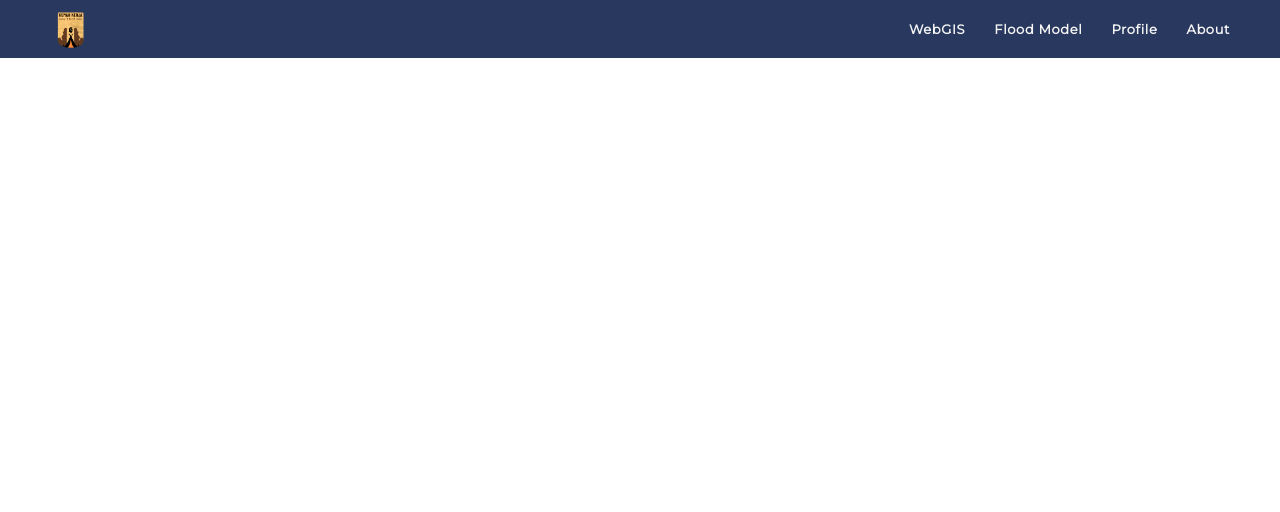
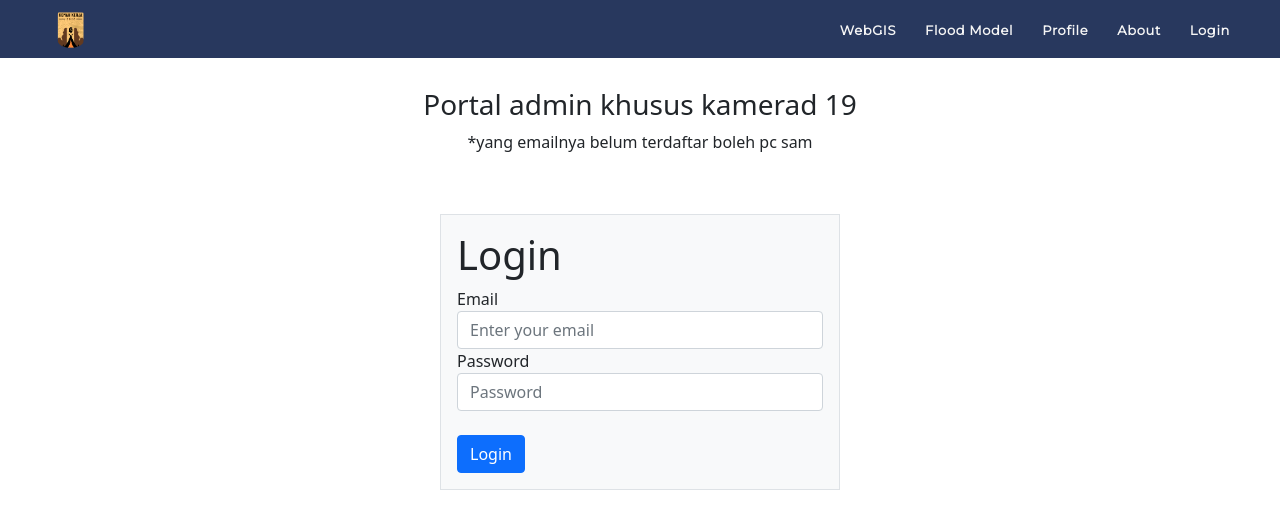
Before and after one commit to samdyra/KemkerApp, a React (Vite) app: page /LoginScreen in a window 1280 px wide. Shown: the top 512 px of the page. Built offline with nearby package versions, Linux system fonts and the light colour scheme.

Commit message:
progress on v2

```diff
--- a/index.html
+++ b/index.html
@@ -2,11 +2,7 @@
 <html lang="en">
   <head>
     <meta charset="UTF-8" />
-    <link
-      rel="icon"
-      type="image/svg+xml"
-      href="/src/Assets/Images/logoKemker.png"
-    />
+    <link rel="icon" type="image/svg+xml" href="/src/Assets/Images/logoKemker.png" />
     <meta name="viewport" content="width=device-width, initial-scale=1.0" />
     <link
       rel="stylesheet"
@@ -19,6 +15,12 @@
       integrity="sha512-XQoYMqMTK8LvdxXYG3nZ448hOEQiglfqkJs1NOQV44cWnUrBc8PkAOcXy20w0vlaXaVUearIOBhiXZ5V3ynxwA=="
       crossorigin=""
     ></script>
+    <link
+      rel="stylesheet"
+      href="https://cdn.jsdelivr.net/npm/bootstrap@5.1.3/dist/css/bootstrap.min.css"
+      integrity="sha384-1BmE4kWBq78iYhFldvKuhfTAU6auU8tT94WrHftjDbrCEXSU1oBoqyl2QvZ6jIW3"
+      crossorigin="anonymous"
+    />
     <title>KemkerApp</title>
   </head>
   <body>
--- a/package.json
+++ b/package.json
@@ -8,11 +8,15 @@
     "preview": "vite preview"
   },
   "dependencies": {
+    "bootstrap": "^5.1.3",
+    "firebase": "^9.8.1",
     "leaflet": "^1.8.0",
     "react": "^18.0.0",
+    "react-bootstrap": "^2.4.0",
     "react-dom": "^18.0.0",
     "react-leaflet": "^4.0.0",
-    "react-router-dom": "5.3.0"
+    "react-router-dom": "^6.3.0",
+    "react-toastify": "^9.0.1"
   },
   "devDependencies": {
     "@types/react": "^18.0.0",
--- a/src/App.jsx
+++ b/src/App.jsx
@@ -1,25 +1,21 @@
 import { Navbar } from "./Components/";
-import { BrowserRouter as Router, Route, Switch } from "react-router-dom";
 import { AboutScreen, FloodModel, ProfileMap, WebGIS } from "./Pages";
+import { BrowserRouter as Router, Route, Routes } from "react-router-dom";
+import Login from "./auth/login";
+import Teams from "./Pages/admin/Teams";
 
 function App() {
   return (
     <Router>
-      <Navbar></Navbar>
-      <Switch>
-        <Route exact path="/">
-          <WebGIS></WebGIS>
-        </Route>
-        <Route exact path="/AboutScreen">
-          <AboutScreen></AboutScreen>
-        </Route>
-        <Route exact path="/FloodModelScreen">
-          <FloodModel></FloodModel>
-        </Route>
-        <Route exact path="/ProfileModelScreen">
-          <ProfileMap></ProfileMap>
-        </Route>
-      </Switch>
+      <Navbar />
+      <Routes>
+        <Route path="/" element={<WebGIS />}></Route>
+        <Route path="/FloodModelScreen" element={<FloodModel />}></Route>
+        <Route path="/ProfileModelScreen" element={<ProfileMap />}></Route>
+        <Route path="/AboutScreen" element={<AboutScreen />}></Route>
+        <Route path="/LoginScreen" element={<Login />}></Route>
+        <Route path="/admin/kelompok" element={<Teams />}></Route>
+      </Routes>
     </Router>
   );
 }
--- a/src/Components/Navbar/NavBar.jsx
+++ b/src/Components/Navbar/NavBar.jsx
@@ -3,8 +3,7 @@ import style from "./NavBarStyle.module.css";
 import { logoKemker } from "../../Assets";
 
 const NavBar = () => {
-  const { navcontainer, navelement, kemkerlogocontainer, linkcontainer } =
-    style;
+  const { navcontainer, navelement, kemkerlogocontainer, linkcontainer } = style;
 
   return (
     <div className={navcontainer}>
@@ -17,6 +16,7 @@ const NavBar = () => {
           <a href="/FloodModelScreen">Flood Model</a>
           <a href="/ProfileModelScreen">Profile</a>
           <a href="/AboutScreen">About</a>
+          <a href="/loginScreen">Login</a>
         </div>
       </div>
     </div>
--- a/src/Pages/About/AboutScreen.jsx
+++ b/src/Pages/About/AboutScreen.jsx
@@ -1,7 +1,6 @@
 import React from "react";
-
 const AboutScreen = () => {
-  return <div>Belajar GIT</div>;
+  return <div>hi</div>;
 };
 
 export default AboutScreen;
--- /dev/null
+++ b/src/Pages/admin/Teams/index.jsx
@@ -0,0 +1,54 @@
+import React from "react";
+import { useState, useEffect } from "react";
+import { query, collection, onSnapshot, orderBy } from "firebase/firestore";
+import { db } from "../../../firebase/firebaseConfig";
+
+const Teams = () => {
+  const [groups, setGroups] = useState([]);
+
+  useEffect(() => {
+    const groupsRef = collection(db, "Groups");
+    const q = query(groupsRef, orderBy("kelompok_num"));
+    onSnapshot(q, (snapshot) => {
+      const groups = snapshot.docs.map((doc) => ({
+        id: doc.id,
+        ...doc.data(),
+      }));
+      setGroups(groups);
+      console.log(groups);
+    });
+  }, []);
+
+  return (
+    <div>
+      {groups.length === 0 ? (
+        <p>add datas</p>
+      ) : (
+        groups.map(
+          ({
+            id,
+            anggota_1,
+            anggota_2,
+            anggota_3,
+            anggota_4,
+            anggota_5,
+            anggota_6,
+            img_anggota_1,
+            img_anggota_2,
+            img_anggota_3,
+            img_anggota_4,
+            img_anggota_5,
+            img_anggota_6,
+          }) => (
+            <div className="border mt-3 bg-light" key={id}>
+              <p>{`${id} ${anggota_1} ${anggota_2} ${anggota_3}`}</p>
+              <img src={img_anggota_1} style={{ width: 100 }}></img>
+            </div>
+          )
+        )
+      )}
+    </div>
+  );
+};
+
+export default Teams;
--- /dev/null
+++ b/src/auth/login.jsx
@@ -0,0 +1,56 @@
+import { signInWithEmailAndPassword } from "firebase/auth";
+import React, { useState } from "react";
+import { auth } from "../firebase/firebaseConfig";
+import { useNavigate } from "react-router-dom";
+import { toast } from "react-toastify";
+
+export default function Login() {
+  let navigate = useNavigate();
+  const [email, setEmail] = useState("");
+  const [password, setPassword] = useState("");
+
+  const handleLogin = async () => {
+    try {
+      await signInWithEmailAndPassword(auth, email, password);
+      navigate("/Teams");
+    } catch (error) {
+      alert(error.code);
+    }
+  };
+  return (
+    <>
+      <h3 style={{ display: "flex", justifyContent: "center", marginTop: "30px" }}>Portal admin khusus kamerad 19</h3>
+      <p style={{ display: "flex", justifyContent: "center" }}>*yang emailnya belum terdaftar boleh pc sam</p>
+      <div className="border p-3 bg-light mx-auto" style={{ maxWidth: 400, marginTop: 60 }}>
+        <h1>Login</h1>
+        <div className="form-group">
+          <label>Email</label>
+          <input
+            type="email"
+            className="form-control"
+            placeholder="Enter your email"
+            onChange={(e) => {
+              setEmail(e.target.value);
+            }}
+          />
+        </div>
+
+        <div className="form-group">
+          <label>Password</label>
+          <input
+            type="password"
+            className="form-control"
+            placeholder="Password"
+            onChange={(e) => {
+              setPassword(e.target.value);
+            }}
+          />
+        </div>
+        <br />
+        <button className="btn btn-primary" onClick={handleLogin}>
+          Login
+        </button>
+      </div>
+    </>
+  );
+}
--- /dev/null
+++ b/src/firebase/firebaseConfig.js
@@ -0,0 +1,19 @@
+import { initializeApp } from "firebase/app";
+import { getFirestore } from "firebase/firestore";
+import { getStorage } from "firebase/storage";
+import { getAuth } from "firebase/auth";
+const firebaseConfig = {
+  apiKey: "AIzaSyB1pcMdR28myk8jk4W4XDjKNTNgdxqFBRI",
+  authDomain: "kemkerapp.firebaseapp.com",
+  projectId: "kemkerapp",
+  storageBucket: "kemkerapp.appspot.com",
+  messagingSenderId: "1043345476411",
+  appId: "1:1043345476411:web:7d59c6fa7ab4a7f30d851e",
+  measurementId: "G-BJL3J3B44M",
+};
+
+const app = initializeApp(firebaseConfig);
+
+export const storage = getStorage(app);
+export const db = getFirestore(app);
+export const auth = getAuth(app);
```
Also changed, not shown: 1 other file (tests, documents, lock files or other folders).
